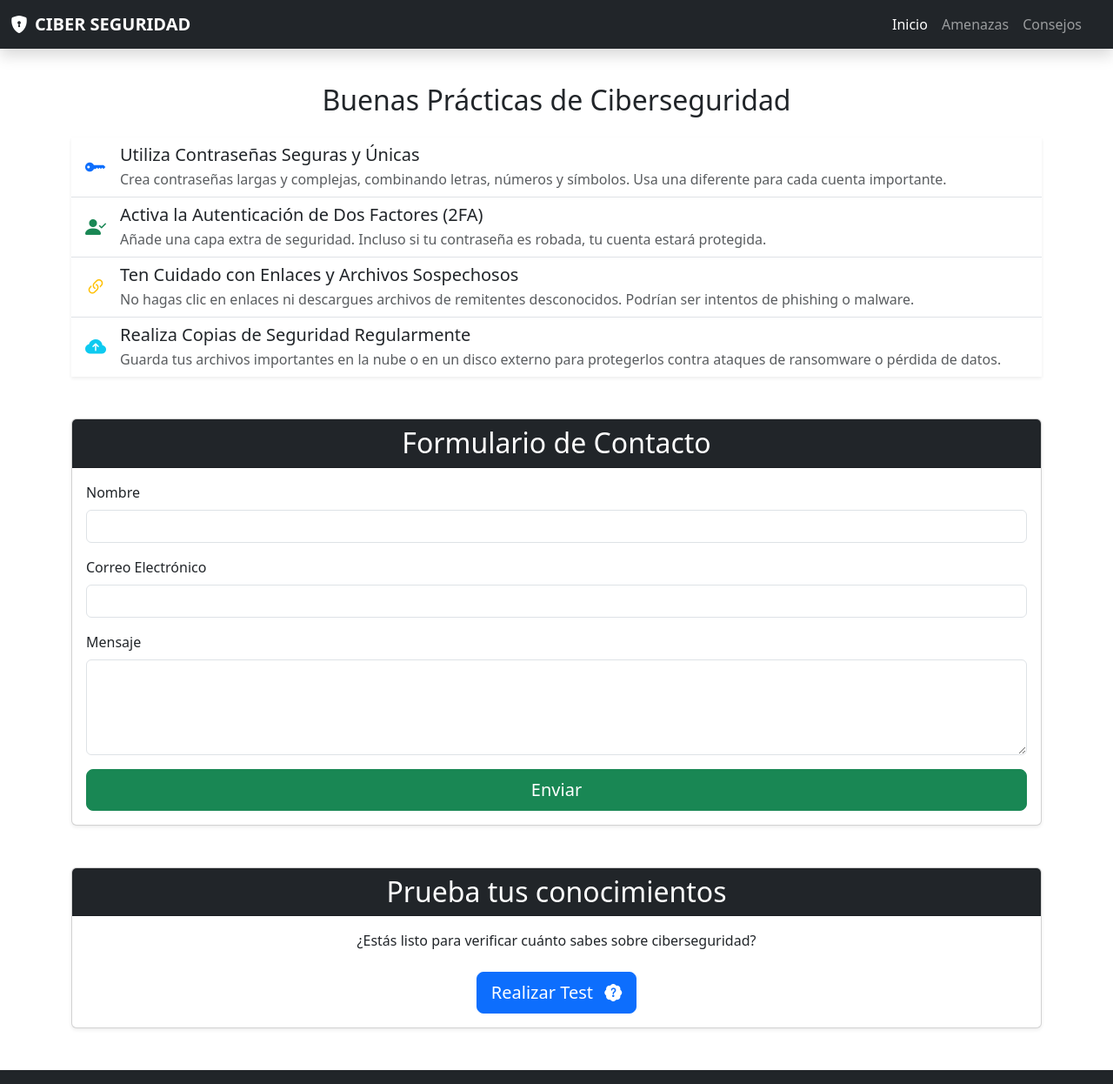
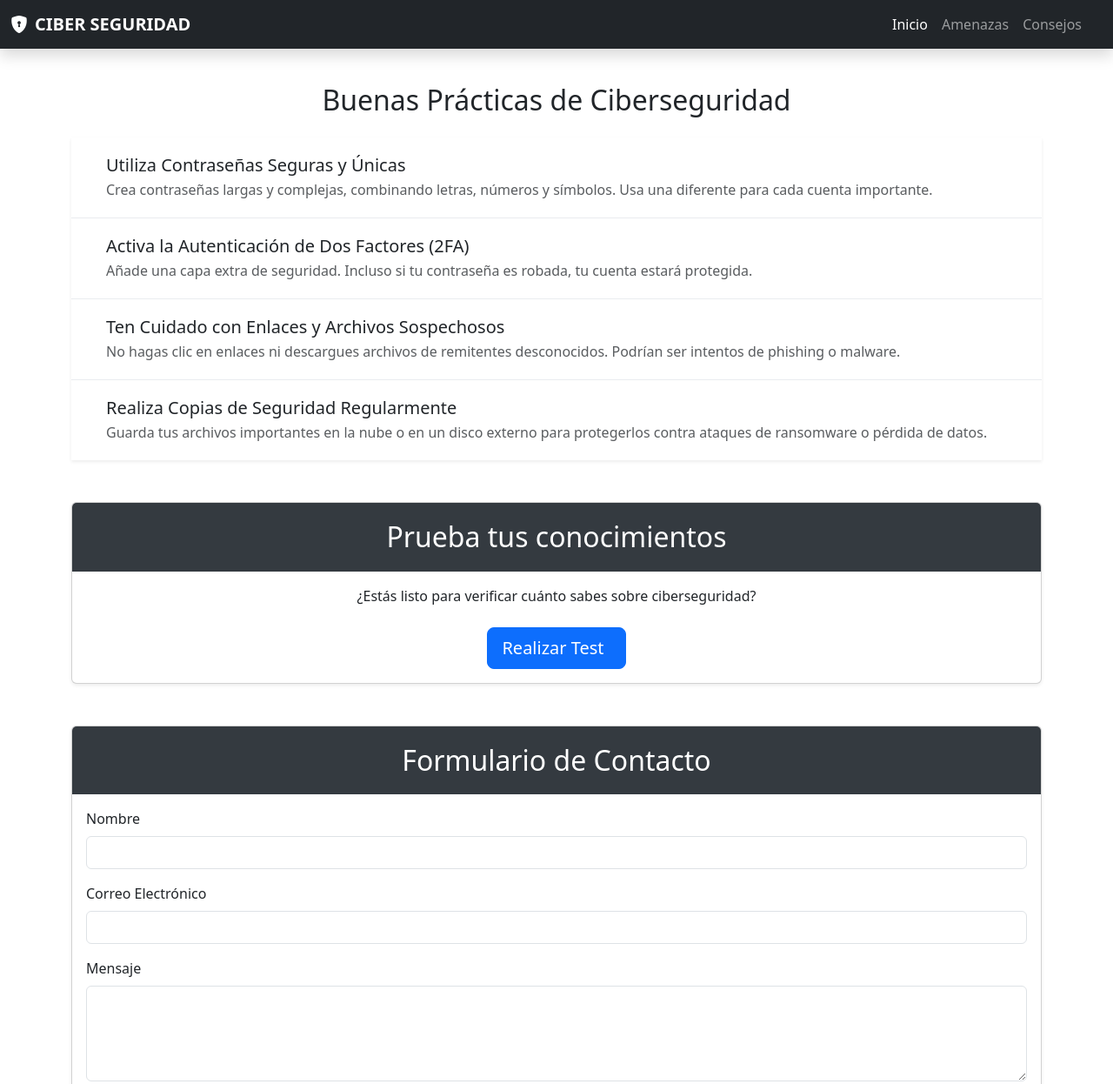
Before and after one commit to Nathalia-Rojas/ciberseguridad, a plain HTML site: page consejos.html in a window 1280 px wide. Shown: the top 1246 px of the page at 87% size. Drawn offline with nearby package versions, Linux system fonts and the light colour scheme.

Commit message:
cambio de estilos

```diff
--- a/assets/css/styles.css
+++ b/assets/css/styles.css
@@ -1,3 +1,33 @@
-* {
-    box-sizing: border-box;
+.card-header {
+    background-color: #343a40 !important;
+    color: #ffffff;
+    font-weight: 600;
+    border-bottom: none;
+    padding: 1.25rem 1.5rem;
+    font-size: 1.3rem;
 }
+
+.list-group-item {
+    background-color: #ffffff;
+    border-color: #e9ecef;
+    padding: 1.25rem 1.5rem;
+    transition: background-color 0.3s ease, transform 0.2s ease, box-shadow 0.3s ease;
+}
+
+.list-group-item:hover {
+    background-color: #e2f0ff;
+    transform: translateY(-5px);
+    box-shadow: 0 10px 25px rgba(0, 0, 0, 0.15);
+}
+
+.btn-primary:hover, .btn-success:hover {
+    transform: translateY(-3px);
+    box-shadow: 0 6px 15px rgba(0, 0, 0, 0.15);
+}
+
+
+.modal-content {
+    border: none;
+    border-radius: 1rem;
+
+}
--- a/consejos.html
+++ b/consejos.html
@@ -44,28 +44,28 @@
     <section>
         <h2 class="mb-4 text-center">Buenas Prácticas de Ciberseguridad</h2>
         <ul class="list-group list-group-flush shadow-sm mb-5"> <li class="list-group-item d-flex align-items-center">
-                <i class="bi bi-key-fill text-primary fs-4 me-3"></i>
+                <i class="text-primary fs-4 me-3"></i>
                 <div>
                     <h5 class="mb-1">Utiliza Contraseñas Seguras y Únicas</h5>
                     <p class="text-muted mb-0">Crea contraseñas largas y complejas, combinando letras, números y símbolos. Usa una diferente para cada cuenta importante.</p>
                 </div>
             </li>
             <li class="list-group-item d-flex align-items-center">
-                <i class="bi bi-person-check-fill text-success fs-4 me-3"></i>
+                <i class="text-success fs-4 me-3"></i>
                 <div>
                     <h5 class="mb-1">Activa la Autenticación de Dos Factores (2FA)</h5>
                     <p class="text-muted mb-0">Añade una capa extra de seguridad. Incluso si tu contraseña es robada, tu cuenta estará protegida.</p>
                 </div>
             </li>
             <li class="list-group-item d-flex align-items-center">
-                <i class="bi bi-link-45deg text-warning fs-4 me-3"></i>
+                <i class=" text-warning fs-4 me-3"></i>
                 <div>
                     <h5 class="mb-1">Ten Cuidado con Enlaces y Archivos Sospechosos</h5>
                     <p class="text-muted mb-0">No hagas clic en enlaces ni descargues archivos de remitentes desconocidos. Podrían ser intentos de phishing o malware.</p>
                 </div>
             </li>
             <li class="list-group-item d-flex align-items-center">
-                <i class="bi bi-cloud-arrow-up-fill text-info fs-4 me-3"></i>
+                <i class="text-info fs-4 me-3"></i>
                 <div>
                     <h5 class="mb-1">Realiza Copias de Seguridad Regularmente</h5>
                     <p class="text-muted mb-0">Guarda tus archivos importantes en la nube o en un disco externo para protegerlos contra ataques de ransomware o pérdida de datos.</p>
@@ -74,33 +74,11 @@
         </ul>
     </section>
 
-    <section class="mb-5"> <div class="card shadow-sm"> <div class="card-header bg-dark text-white"> <h2 class="card-title mb-0 text-center">Formulario de Contacto</h2>
-            </div>
-            <div class="card-body"> <form id="contactoForm">
-                    <div class="mb-3">
-                        <label for="nombre" class="form-label">Nombre</label>
-                        <input type="text" class="form-control" id="nombre" required>
-                    </div>
-                    <div class="mb-3">
-                        <label for="correo" class="form-label">Correo Electrónico</label>
-                        <input type="email" class="form-control" id="correo" required>
-                    </div>
-                    <div class="mb-3">
-                        <label for="mensaje" class="form-label">Mensaje</label>
-                        <textarea class="form-control" id="mensaje" rows="4" required></textarea>
-                    </div>
-                    <div class="d-grid"> <button type="submit" class="btn btn-success btn-lg">Enviar</button> </div>
-                </form>
-                <div id="alerta" class="alert alert-info mt-3 d-none">Formulario enviado correctamente.</div>
-            </div>
-        </div>
-    </section>
-
     <section class="mb-5"> <div class="card shadow-sm"> <div class="card-header bg-dark text-white"> <h2 class="card-title mb-0 text-center">Prueba tus conocimientos</h2>
             </div>
             <div class="card-body text-center"> <p class="card-text mb-4">¿Estás listo para verificar cuánto sabes sobre ciberseguridad?</p>
                 <button class="btn btn-primary btn-lg" data-bs-toggle="modal" data-bs-target="#testModal">
-                    Realizar Test <i class="bi bi-patch-question-fill ms-2"></i> </button>
+                    Realizar Test <i class="ms-2"></i> </button>
             </div>
         </div>
     </section>
@@ -144,6 +122,28 @@
             </div>
         </div>
     </div>
+
+    <section class="mb-5"> <div class="card shadow-sm"> <div class="card-header bg-dark text-white"> <h2 class="card-title mb-0 text-center">Formulario de Contacto</h2>
+            </div>
+            <div class="card-body"> <form id="contactoForm">
+                    <div class="mb-3">
+                        <label for="nombre" class="form-label">Nombre</label>
+                        <input type="text" class="form-control" id="nombre" required>
+                    </div>
+                    <div class="mb-3">
+                        <label for="correo" class="form-label">Correo Electrónico</label>
+                        <input type="email" class="form-control" id="correo" required>
+                    </div>
+                    <div class="mb-3">
+                        <label for="mensaje" class="form-label">Mensaje</label>
+                        <textarea class="form-control" id="mensaje" rows="4" required></textarea>
+                    </div>
+                    <div class="d-grid"> <button type="submit" class="btn btn-success btn-lg">Enviar</button> </div>
+                </form>
+                <div id="alerta" class="alert alert-info mt-3 d-none">Formulario enviado correctamente.</div>
+            </div>
+        </div>
+    </section>
 </main>
 
 <footer class="bg-dark text-white text-center py-4 mt-5">
```
Also changed, not shown: index.html (+1 -1 lines).
